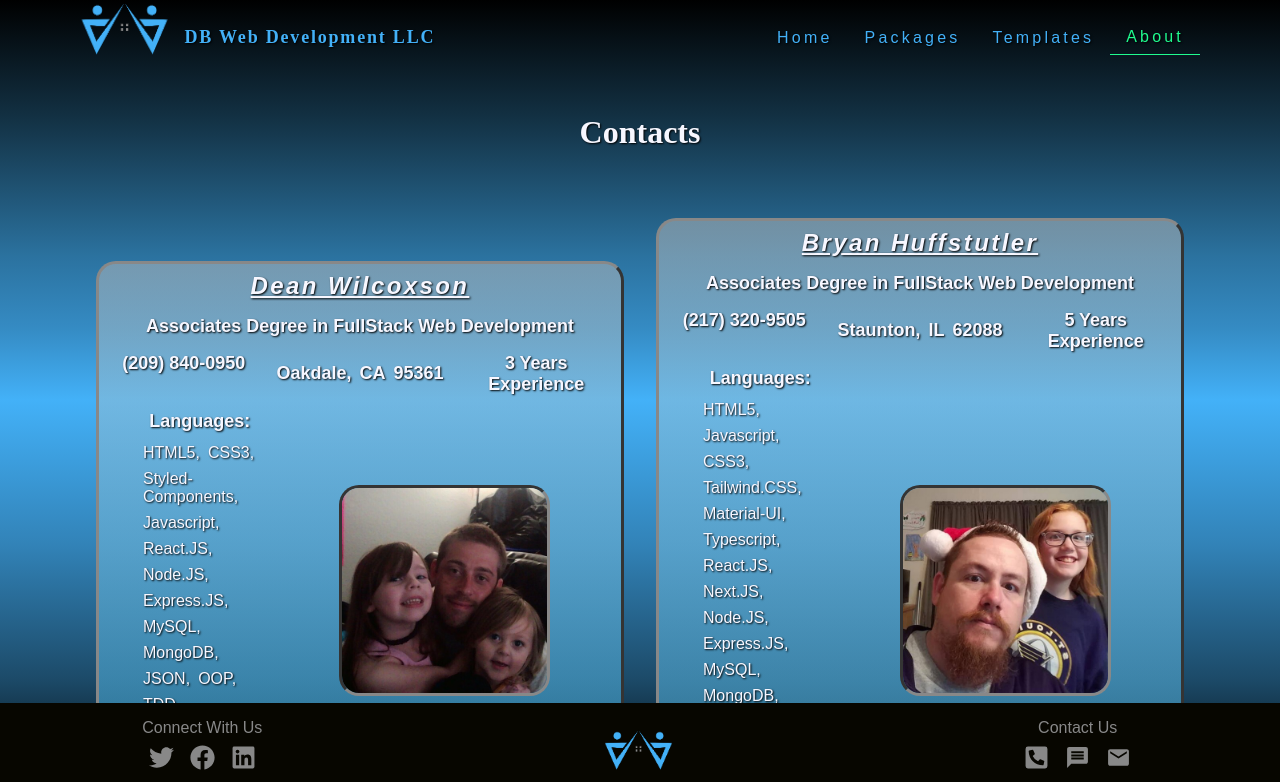
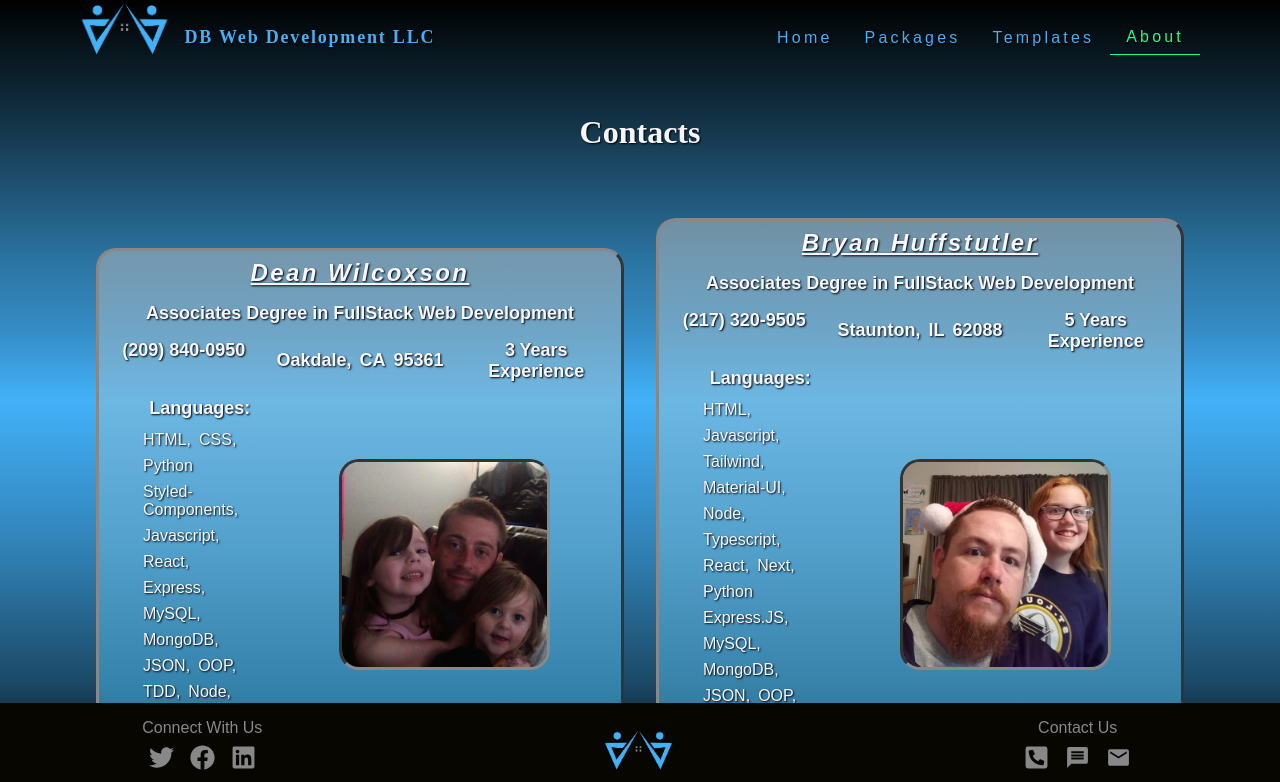
Before and after one commit to DeanWilcoxson/BusinessWebsite, a React (Create React App) app in the folder Frontend/: page /about in a window 1280 px wide. Shown: the top 782 px of the page. Built offline with nearby package versions, Linux system fonts and the light colour scheme.

Commit message:
9/20/22, Professional/Enterprise Data

```diff
--- a/Frontend/src/App.js
+++ b/Frontend/src/App.js
@@ -11,7 +11,9 @@ import Templates from "./Components/Pages/Templates";
 import SinglePagePackage from "./Components/Pages/Packages/SPA";
 import SinglePageData from "./Components/Pages/Packages/SPA/SPA_Data.js";
 import ProfessionalPackage from "./Components/Pages/Packages/Professional";
+import ProfessionalData from "./Components/Pages/Packages/Professional/ProfessionalData.js";
 import EnterprisePackage from "./Components/Pages/Packages/Enterprise";
+import EnterpriseData from "./Components/Pages/Packages/Enterprise/EnterpriseData";
 import {
   PackagesSection,
   AdditionalServicesSection,
@@ -47,12 +49,12 @@ const App = () => {
             element={<SinglePagePackage {...SinglePageData} />}
           ></Route>
           <Route
-            path="/packages/enterprise"
-            element={<EnterprisePackage />}
+            path="/packages/professional"
+            element={<ProfessionalPackage {...ProfessionalData} />}
           ></Route>
           <Route
-            path="/packages/professional"
-            element={<ProfessionalPackage />}
+            path="/packages/enterprise"
+            element={<EnterprisePackage {...EnterpriseData} />}
           ></Route>
           <Route
             path="/templates"
--- a/Frontend/src/Components/Pages/About/Contact/ContactData.js
+++ b/Frontend/src/Components/Pages/About/Contact/ContactData.js
@@ -11,20 +11,20 @@ export const ContactData = {
       image: `${DeanWilcoxsonTempImage}`,
       qualifications: "Associates Degree in FullStack Web Development",
       languages: [
-        "HTML5,",
-        "CSS3,",
+        "HTML,",
+        "CSS,",
+        "Python",
         "Styled-Components,",
         "Javascript,",
-        "React.JS,",
-        "Node.JS,",
-        "Express.JS,",
+        "React,",
+        "Express,",
         "MySQL,",
         "MongoDB,",
         "JSON,",
         "OOP,",
         "TDD,",
+        "Node,",
         "REST Design,",
-        "Python",
       ],
       phoneNumber: "(209) 840-0950",
       city: "Oakdale,",
@@ -37,23 +37,23 @@ export const ContactData = {
       image: `${BryanHuffstutlerTempImage}`,
       qualifications: "Associates Degree in FullStack Web Development",
       languages: [
-        "HTML5,",
+        "HTML,",
         "Javascript,",
-        "CSS3,",
-        "Tailwind.CSS,",
+        "Tailwind,",
         "Material-UI,",
+        "Node,",
         "Typescript,",
-        "React.JS,",
-        "Next.JS,",
-        "Node.JS,",
+        "React,",
+        "Next,",
+        "Python",
         "Express.JS,",
         "MySQL,",
         "MongoDB,",
         "JSON,",
         "OOP,",
         "TDD,",
+        "CSS,",
         "REST Design,",
-        "Python",
       ],
       phoneNumber: "(217) 320-9505",
       city: "Staunton,",
--- a/Frontend/src/Components/Pages/About/MissionStatement/MissionData.js
+++ b/Frontend/src/Components/Pages/About/MissionStatement/MissionData.js
@@ -2,6 +2,7 @@ export const MissionData = {
   id: "mission",
   header: "Mission Statement",
   paragraph:
-    "Our mission is to uplift and support our communities by providing local small businesses with an online presence. We create a dynamic website that allows customers to interact with their service. We work to make this process a simple and more cost-effective experience for our customers.",
+    "Our mission is to uplift and support our communities by providing local small businesses with an online presence. We create a dynamic website that allows customers to interact with their service. We work to make this process a simple and more cost-effective experience for our clients.",
+
   lightText: true,
 };
--- a/Frontend/src/Components/Pages/About/MissionStatement/MissionStatementElements.js
+++ b/Frontend/src/Components/Pages/About/MissionStatement/MissionStatementElements.js
@@ -49,6 +49,7 @@ export const MissionParagraph = styled.p`
   line-height: 2em;
   font-size: x-large;
   font-weight: 200;
+  font-style: italic;
   background: linear-gradient(
     180deg,
     rgba(189, 189, 189, 0.5049370089832808) 0%,
--- a/Frontend/src/Components/Pages/Packages/Professional/ProfessionalData.js
+++ b/Frontend/src/Components/Pages/Packages/Professional/ProfessionalData.js
@@ -2,9 +2,17 @@ const ProfessionalData = {
   lightText: true,
   header: "Professional Website",
   //   image: `${}`,
-  description: "",
-  pros: [],
-  cons: [],
+  description: "Our Professional Package ",
+  pros: [
+    "Better SEO",
+    "Unlimited scalability",
+    "Better Insights from Analytics",
+  ],
+  cons: [
+    "Slower speed and Overall performance",
+    "More time for development",
+    "Harder maintenance and updates",
+  ],
   whatsIncluded: [],
 };
 export default ProfessionalData;
--- a/Frontend/src/Components/Pages/Packages/Professional/index.js
+++ b/Frontend/src/Components/Pages/Packages/Professional/index.js
@@ -16,20 +16,62 @@ import {
   ProfessionalConsList,
   ProfessionalListItem,
 } from "./ProfessionalElements";
-const ProfessionalPackage = () => {
+const ProfessionalPackage = ({
+  lightText,
+  header,
+  image,
+  description,
+  pros,
+  cons,
+  whatsIncluded,
+}) => {
   return (
     <ProfessionalContainer>
       <ProfessionalBox>
-        <ProfessionalHeader></ProfessionalHeader>
+        <ProfessionalHeader>{header}</ProfessionalHeader>
         <ProfessionalBodyContent>
-          <ProfessionalDescription></ProfessionalDescription>
-          <ProfessionalImg></ProfessionalImg>
+          <ProfessionalDescription>{description}</ProfessionalDescription>
+          <ProfessionalImg src={image}></ProfessionalImg>
         </ProfessionalBodyContent>
         <ProfessionalListsBox>
-          <ProfessionalProsList></ProfessionalProsList>
-          <ProfessionalConsList></ProfessionalConsList>
+          <ProfessionalProsList>
+            <ProfessionalListTitle>Pros:</ProfessionalListTitle>
+            {pros.map((item) => {
+              return (
+                <ProfessionalListItem>
+                  <b style={{ color: "green", padding: ".75rem" }}>&#x2714;</b>
+                  {item}
+                </ProfessionalListItem>
+              );
+            })}
+          </ProfessionalProsList>
+          <ProfessionalConsList>
+            <ProfessionalListTitle>Cons:</ProfessionalListTitle>
+            {cons.map((item) => {
+              return (
+                <ProfessionalListItem>
+                  <b style={{ color: "red", padding: ".75rem" }}>&#x2718;</b>
+                  {item}
+                </ProfessionalListItem>
+              );
+            })}
+          </ProfessionalConsList>
         </ProfessionalListsBox>
-        <ProfessionalPackageItemsList></ProfessionalPackageItemsList>
+        <ProfessionalPackageItemsList>
+          <ProfessionalListTitle>Whats Included:</ProfessionalListTitle>
+          {whatsIncluded.map(() => {
+            return (
+              <ProfessionalPackageItem>
+                <ProfessionalPackageItemTitle>
+                  {item.title}
+                </ProfessionalPackageItemTitle>
+                <ProfessionalPackageItemDesc>
+                  {item.description}
+                </ProfessionalPackageItemDesc>
+              </ProfessionalPackageItem>
+            );
+          })}
+        </ProfessionalPackageItemsList>
       </ProfessionalBox>
     </ProfessionalContainer>
   );
```
